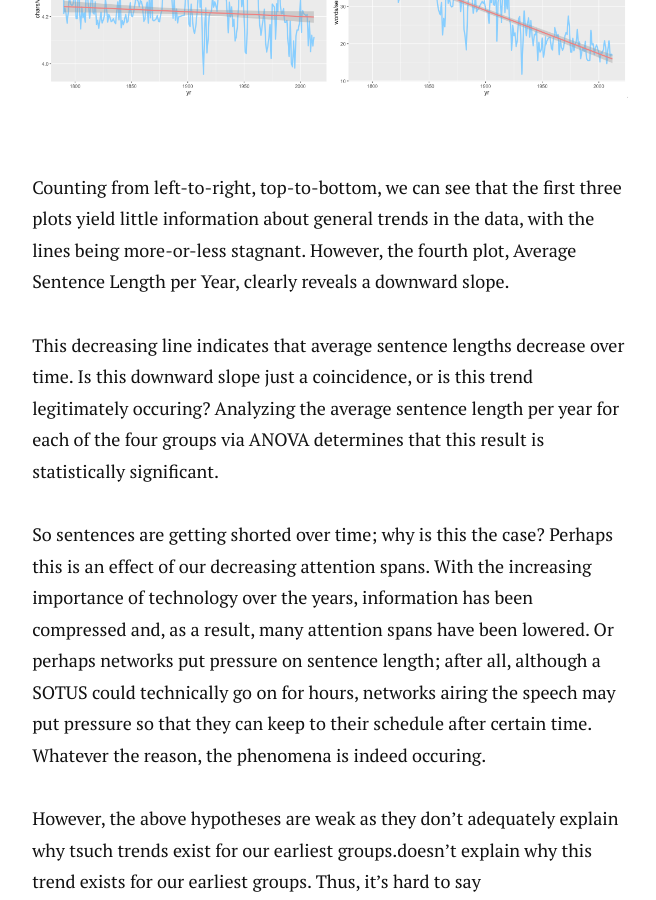
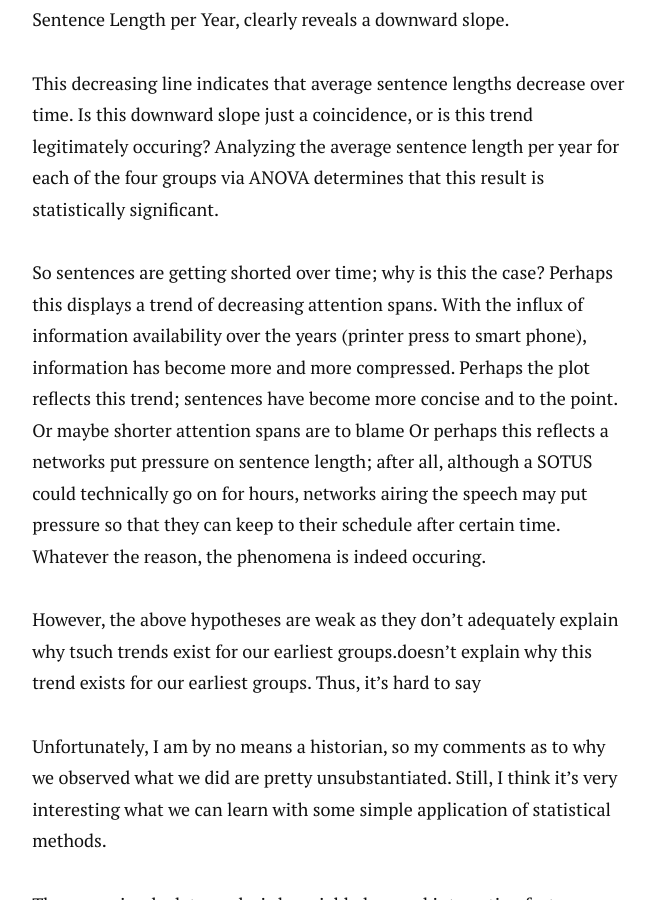
Before and after one commit to jwilber/old_website, a Jekyll site: the page built from _posts/2014-12-12-figure-with-caption.markdown, in a window 1280 px wide and 900 px high, scrolled down 11001 px. Shown: the whole window, without its empty margins (310-966 px from the left). Built offline with Jekyll 4.4.1, drawn with Linux system fonts in a browser that asks for light colours; nearby versions of some CDN libraries; some of the changed text lies outside the part shown.

Commit message:
Update 2014-12-12-figure-with-caption.markdown

```diff
--- a/_posts/2014-12-12-figure-with-caption.markdown
+++ b/_posts/2014-12-12-figure-with-caption.markdown
@@ -148,7 +140,7 @@ Counting from left-to-right, top-to-bottom, we can see that the first three plot
 
 This decreasing line indicates that average sentence lengths decrease over time. Is this downward slope just a coincidence, or is this trend legitimately occuring? Analyzing the average sentence length per year for each of the four groups via ANOVA determines that this result is statistically significant.
 
-So sentences are getting shorted over time; why is this the case? Perhaps this is an effect of our decreasing attention spans. With the increasing importance of technology over the years, information has been compressed and, as a result, many attention spans have been lowered. Or perhaps networks put pressure on sentence length; after all, although a SOTUS could technically go on for hours, networks airing the speech may put pressure so that they can keep to their schedule after certain time. Whatever the reason, the phenomena is indeed occuring.
+So sentences are getting shorted over time; why is this the case? Perhaps this displays a trend of decreasing attention spans. With the influx of information availability over the years (printer press to smart phone), information has become more and more compressed. Perhaps the plot reflects this trend; sentences have become more concise and to the point. Or maybe shorter attention spans are to blame Or perhaps this reflects a networks put pressure on sentence length; after all, although a SOTUS could technically go on for hours, networks airing the speech may put pressure so that they can keep to their schedule after certain time. Whatever the reason, the phenomena is indeed occuring.
 
 However, the above hypotheses are weak as they don't adequately explain why tsuch trends exist for our earliest groups.doesn't explain why this trend exists for our earliest groups. Thus, it's hard to say
 
```
Also changed, not shown: other parts of _posts/2014-12-12-figure-with-caption.markdown (+5 -13 lines).
